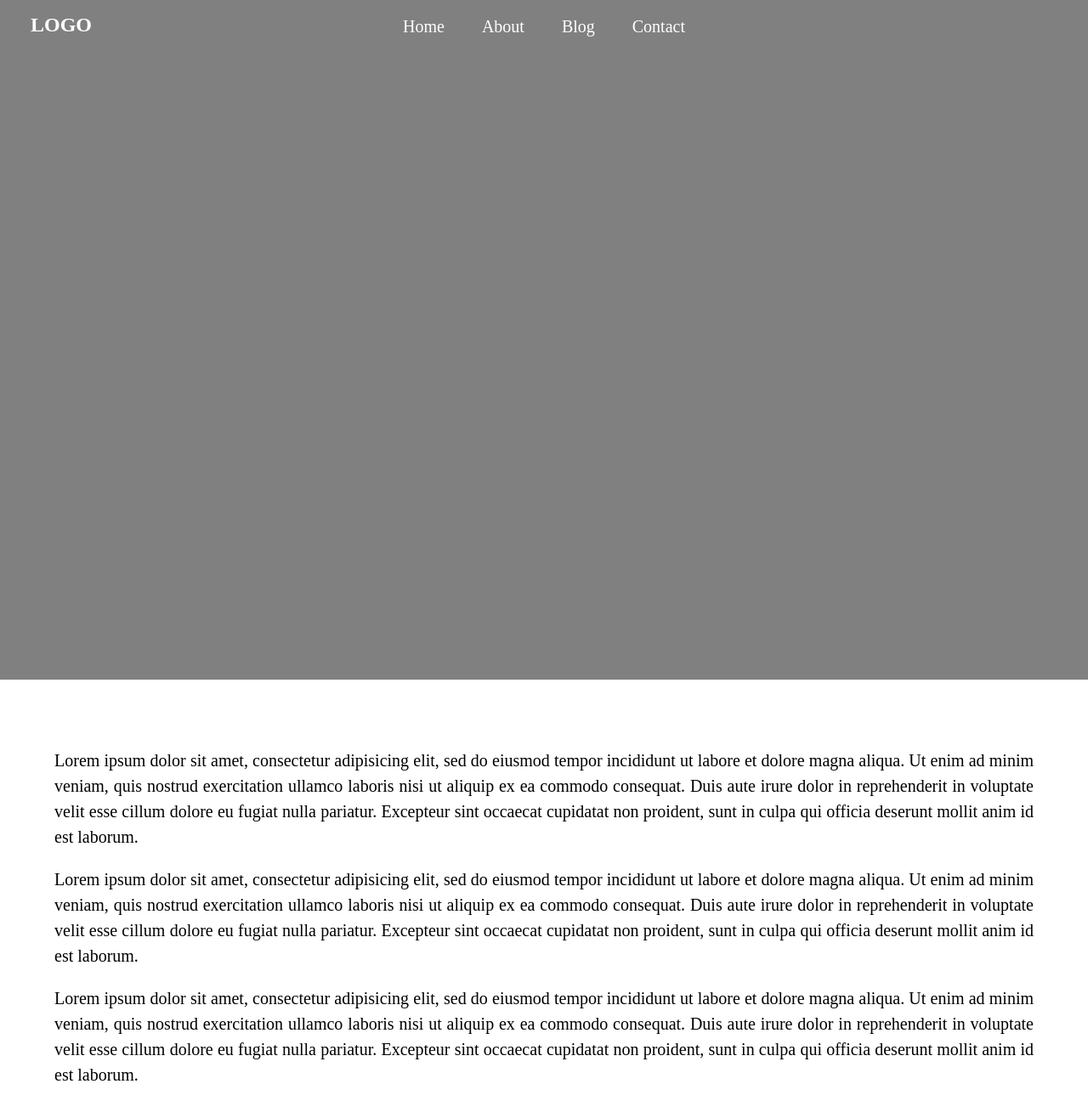
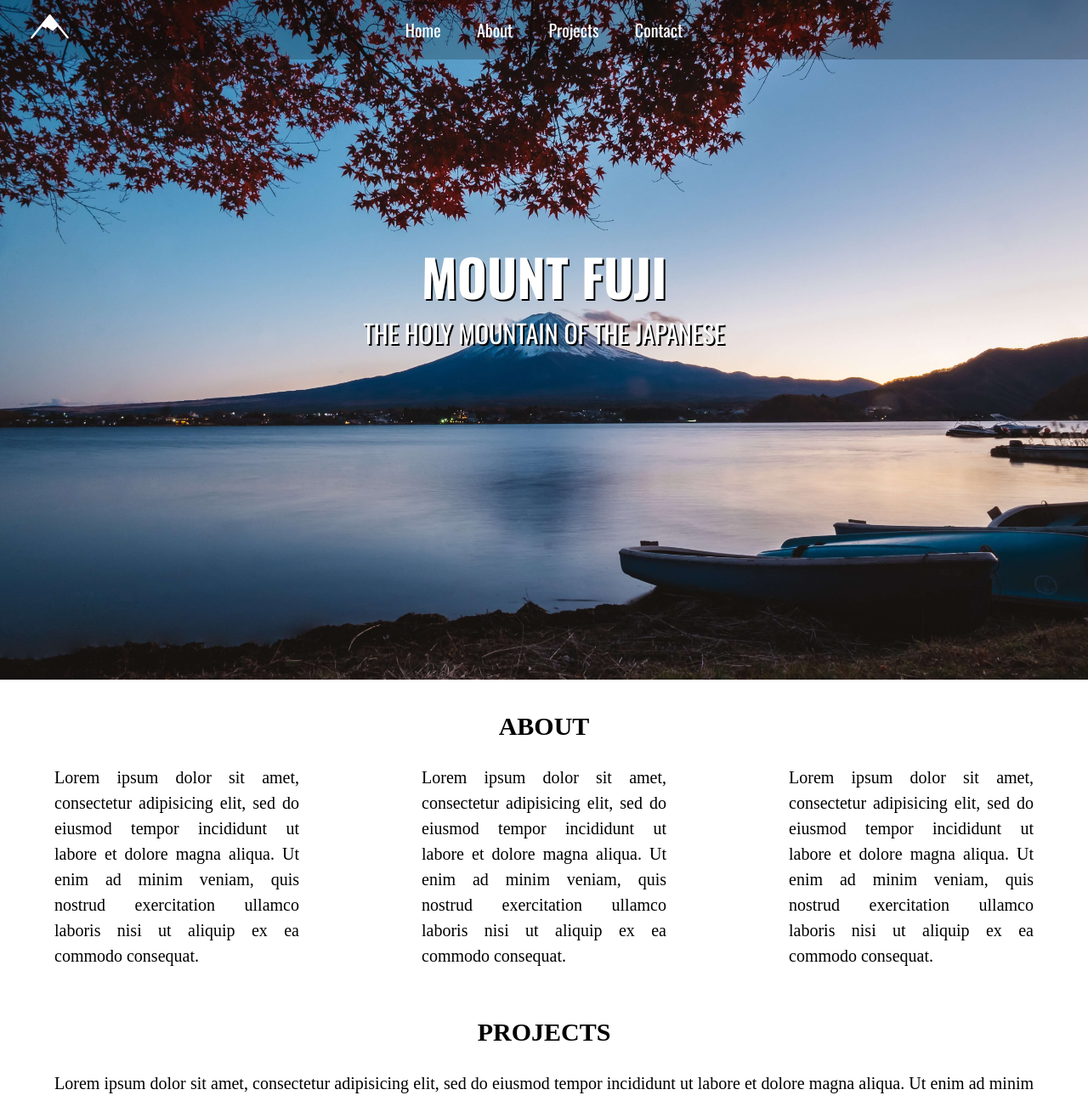
Before and after one commit to Puziek92/damianpuzio.github.io, a plain HTML site: page index.html in a window 1280 px wide. Shown: the top 1296 px of the page at 85% size. Drawn offline with nearby package versions, Linux system fonts and the light colour scheme.

Commit message:
fuji test
fuji test

```diff
--- a/index.html
+++ b/index.html
@@ -5,6 +5,9 @@
     <meta charset="UTF-8">
     <title>KOIcode</title>
     <meta name="viewport" content="width=device-width, user-scalable=no, initial-scale=1.0, maximum-scale=1.0, minimum-scale=1.0">
+
+    <link href="https://fonts.googleapis.com/css?family=Oswald:400,700&amp;subset=latin-ext" rel="stylesheet">
+
     <link rel="stylesheet" href="style.css">
     <script src="https://code.jquery.com/jquery-3.2.1.js"></script>
     <link rel="stylesheet" href="https://use.fontawesome.com/releases/v5.0.13/css/all.css" integrity="sha384-DNOHZ68U8hZfKXOrtjWvjxusGo9WQnrNx2sqG0tfsghAvtVlRW3tvkXWZh58N9jp" crossorigin="anonymous">
@@ -13,26 +16,82 @@
 
 <body>
 
-    <div class="wrapper">
+
     <header>
         <nav>
             <div class="menu-icon">
                 <i class="fa fa-bars fa-2x"></i>
             </div>
             <div class="logo">
-                    LOGO
+
+                <svg xmlns:dc="http://purl.org/dc/elements/1.1/" xmlns:cc="http://creativecommons.org/ns#" xmlns:rdf="http://www.w3.org/1999/02/22-rdf-syntax-ns#" xmlns:svg="http://www.w3.org/2000/svg" xmlns="http://www.w3.org/2000/svg" id="svg8" version="1.1" viewBox="0 0 79.374997 52.91667" height="30">
+ <defs
+     id="defs2" />
+  <metadata
+     id="metadata5">
+    <rdf:RDF>
+      <cc:Work
+         rdf:about="">
+        <dc:format>image/svg+xml</dc:format>
+        <dc:type
+           rdf:resource="http://purl.org/dc/dcmitype/StillImage" />
+        <dc:title></dc:title>
+      </cc:Work>
+    </rdf:RDF>
+  </metadata>
+  <path
+     id="path821"
+     d="m 39.827275,5.10204 -17.748964,20.6702 10.353641,5.74996 1.061035,-4.39946 12.656955,8.95894 11.187266,-10.31918 0.02995,-0.0687 z"
+     style="fill:#fff;fill-opacity:1;stroke:none;stroke-width:0.45718989px;stroke-linecap:butt;stroke-linejoin:miter;stroke-opacity:1" />
+  <path
+     id="path821-0-2"
+     d="M 2.4083672,49.85021 39.831902,3.60533 76.966671,49.85021"
+     style="fill:none;stroke:#fff;stroke-width:4;stroke-linecap:round;stroke-linejoin:round;stroke-miterlimit:4;stroke-dasharray:none;stroke-opacity:1" />
+</svg>
+
             </div>
             <div class="menu">
                 <ul>
                     <li><a href="#">Home</a></li>
                     <li><a href="#">About</a></li>
-                        <li><a href="#">Blog</a></li>
+                    <li><a href="#">Projects</a></li>
                     <li><a href="#">Contact</a></li>
                 </ul>
             </div>
         </nav>
+        <div class="header-title">
+            <h1>
+                Mount Fuji
+            </h1>
+            <h3>
+                the holy mountain of the Japanese
+            </h3>
+        </div>
     </header>
-        <div class="content">
+    <main>
+        <div class="about">
+            <h2>About</h2>
+            <div class="container-list-box">
+
+                <div class="list-box">
+                    Lorem ipsum dolor sit amet, consectetur adipisicing elit, sed do eiusmod tempor incididunt ut labore et dolore magna aliqua. Ut enim ad minim veniam, quis nostrud exercitation ullamco laboris nisi ut aliquip ex ea commodo consequat.
+                </div>
+
+                <div class="list-box">
+                    Lorem ipsum dolor sit amet, consectetur adipisicing elit, sed do eiusmod tempor incididunt ut labore et dolore magna aliqua. Ut enim ad minim veniam, quis nostrud exercitation ullamco laboris nisi ut aliquip ex ea commodo consequat.
+                </div>
+
+                <div class="list-box">
+                    Lorem ipsum dolor sit amet, consectetur adipisicing elit, sed do eiusmod tempor incididunt ut labore et dolore magna aliqua. Ut enim ad minim veniam, quis nostrud exercitation ullamco laboris nisi ut aliquip ex ea commodo consequat.
+                </div>
+
+
+            </div>
+        </div>
+
+        <div class="projects">
+
+            <h2>Projects</h2>
             <p>
                 Lorem ipsum dolor sit amet, consectetur adipisicing elit, sed do eiusmod tempor incididunt ut labore et dolore magna aliqua. Ut enim ad minim veniam, quis nostrud exercitation ullamco laboris nisi ut aliquip ex ea commodo consequat. Duis aute irure dolor in reprehenderit in voluptate velit esse cillum dolore eu fugiat nulla pariatur. Excepteur sint occaecat cupidatat non proident, sunt in culpa qui officia deserunt mollit anim id est laborum.
             </p>
@@ -43,13 +102,32 @@
                 Lorem ipsum dolor sit amet, consectetur adipisicing elit, sed do eiusmod tempor incididunt ut labore et dolore magna aliqua. Ut enim ad minim veniam, quis nostrud exercitation ullamco laboris nisi ut aliquip ex ea commodo consequat. Duis aute irure dolor in reprehenderit in voluptate velit esse cillum dolore eu fugiat nulla pariatur. Excepteur sint occaecat cupidatat non proident, sunt in culpa qui officia deserunt mollit anim id est laborum.
             </p>
         </div>
+
+        <div class="parallax">
         </div>
+
+        <div class="contact">
+            <h2>contact</h2>
+            <p>
+                Lorem ipsum dolor sit amet, consectetur adipisicing elit, sed do eiusmod tempor incididunt ut labore et dolore magna aliqua. Ut enim ad minim veniam, quis nostrud exercitation ullamco laboris nisi ut aliquip ex ea commodo consequat. Duis aute irure dolor in reprehenderit in voluptate velit esse cillum dolore eu fugiat nulla pariatur. Excepteur sint occaecat cupidatat non proident, sunt in culpa qui officia deserunt mollit anim id est laborum.
+            </p>
+            <p>
+                Lorem ipsum dolor sit amet, consectetur adipisicing elit, sed do eiusmod tempor incididunt ut labore et dolore magna aliqua. Ut enim ad minim veniam, quis nostrud exercitation ullamco laboris nisi ut aliquip ex ea commodo consequat. Duis aute irure dolor in reprehenderit in voluptate velit esse cillum dolore eu fugiat nulla pariatur. Excepteur sint occaecat cupidatat non proident, sunt in culpa qui officia deserunt mollit anim id est laborum.
+            </p>
+            <p>
+                Lorem ipsum dolor sit amet, consectetur adipisicing elit, sed do eiusmod tempor incididunt ut labore et dolore magna aliqua. Ut enim ad minim veniam, quis nostrud exercitation ullamco laboris nisi ut aliquip ex ea commodo consequat. Duis aute irure dolor in reprehenderit in voluptate velit esse cillum dolore eu fugiat nulla pariatur. Excepteur sint occaecat cupidatat non proident, sunt in culpa qui officia deserunt mollit anim id est laborum.
+            </p>
+        </div>
+    </main>
+    <footer></footer>
+
     <script type="text/javascript">
         $(document).ready(function() {
             $(".menu-icon").on("click", function() {
                 $("nav ul").toggleClass("showing");
             })
         })
+
 
         $(window).on("scroll", function() {
             if ($(window).scrollTop()) {
--- a/style.css
+++ b/style.css
@@ -1,8 +1,16 @@
+* {
+    margin: 0;
+    padding: 0;
+    box-sizing: border-box;
+}
+
 html,
 body {
-    margin: 0;
-    padding: 0;
     width: 100%;
+}
+
+html {
+    font-size: 10px;
 }
 
 body {
@@ -10,19 +18,69 @@ body {
 }
 
 header {
-    width: 100%;
+    position: relative;
     height: 100vh;
-    background-color: grey;
+    background-image: url(fuji-par.jpg);
     background-size: cover;
+    background-repeat: no-repeat;
+    background-position: center;
+    font-family: 'Oswald', sans-serif;
+    color: white;
+}
+
+header .header-title {
+    position: relative;
+    display: flex;
+    flex-direction: column;
+    justify-content: center;
+    align-items: center;
+    top: 35%;
+    text-transform: uppercase;
+    text-shadow: 2px 2px #000;
 
 }
 
-.content {
+header h1 {
+    font-size: 6rem;
+}
+
+header h3 {
+    font-size: 3rem;
+    font-weight: normal;
+    text-align: center;
+}
+
+main h2 {
+    text-align: center;
+    text-transform: uppercase;
+    margin-bottom: 1em;
+}
+
+.about,
+.projects,
+.contact {
+    position: relative;
     width: 90%;
-    margin: 4em auto;
+    margin: 2em auto;
     font-size: 20px;
     line-height: 30px;
     text-align: justify;
+}
+
+.image-sushi {
+    height: 300px;
+    background-image: url(sushi.jpg);
+}
+
+.parallax {
+    background-attachment: fixed;
+    background-position: 50% 0;
+    background-repeat: no-repeat;
+    background-size: cover;
+    max-height: 1200px;
+    min-height: 200px;
+    height: 40vh;
+    background-image: url(fuji2.jpg);
 }
 
 .logo {
@@ -37,6 +95,8 @@ header {
 nav {
     position: fixed;
     width: 100%;
+    background-color: rgba(0, 0, 0, 0.2);
+    z-index: 3;
 }
 
 nav ul {
@@ -52,6 +112,7 @@ nav ul {
 
 nav.black ul {
     background: #000;
+
 }
 
 nav ul li {
@@ -76,6 +137,26 @@ nav ul li a {
     display: none;
 }
 
+footer {
+    height: 30vh;
+    background-color: grey;
+}
+
+.container-list-box {
+    display: flex;
+    flex-direction: row;
+    align-items: flex-start;
+    justify-content: space-between;
+    flex-wrap: wrap;
+}
+
+.list-box {
+    flex-basis: 25%;
+    margin: 0 0px 20px 0px;
+}
+
+
+
 @media(max-width: 580px) {
     .logo {
         position: fixed;
@@ -84,16 +165,18 @@ nav ul li a {
     }
 
     nav ul {
-        max-height: 0px;
+        max-height: 5px;
         background: #000;
+
     }
 
     nav.black ul {
         background: #000;
+
     }
 
     .showing {
-        max-height: 20em;
+        max-height: 50em;
     }
 
     nav ul li {
@@ -107,3 +190,9 @@ nav ul li a {
         display: block;
     }
 }
+
+@media(max-width: 1024px) {
+    .parallax {
+        background-position: 80%;
+    }
+}
```
Also changed, not shown: fuji-par.jpg (added), fuji.svg (added), fuji2.jpg (added), fuji_logo.svg (added), sushi.jpg (added). Lines whose indentation alone changed are shown as unchanged.
